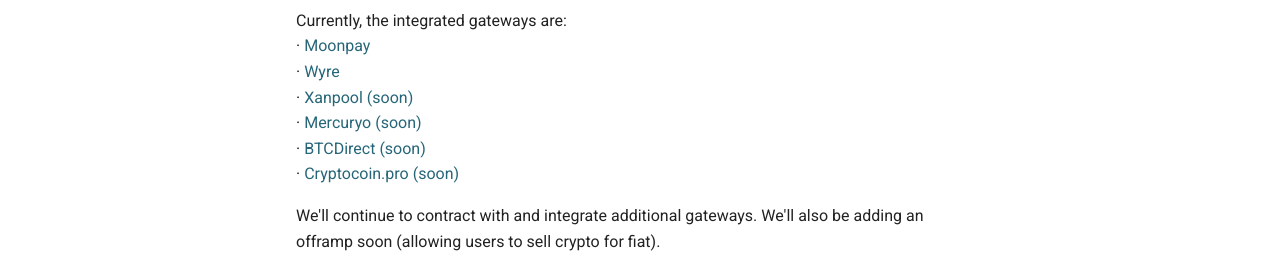
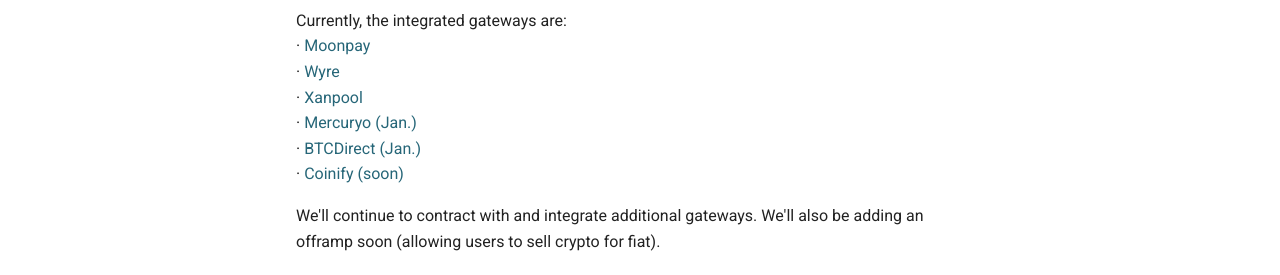
Before and after one commit to onramper/docs, an MkDocs documentation site: the page built from docs/index.md, in a window 1280 px wide and 900 px high, scrolled down 302 px. Shown: the part 172-447 px from the top of the window. Built offline with MkDocs 1.6.1 and Material for MkDocs 9.7.7, drawn with Linux system fonts in a browser that asks for light colours.

Commit message:
Update index.md

```diff
--- a/docs/index.md
+++ b/docs/index.md
@@ -9,10 +9,10 @@ Onramper consist of a [widget](#the-widget) and an [API](#the-api). The API is,
 Currently, the integrated gateways are:
 · <a href="https://moonpay.io" target="_blank">Moonpay</a>
 · <a href="https://sendwyre.com" target="_blank">Wyre</a>
-· <a href="https://xanpool.com/" target="_blank">Xanpool (soon)</a>
-· <a href="https://mercuryo.io/" target="_blank">Mercuryo (soon)</a>
-· <a href="https://btcdirect.eu/en-gb/" target="_blank">BTCDirect (soon)</a>
-· <a href="https://cryptocoin.pro" target="_blank">Cryptocoin.pro (soon)</a>
+· <a href="https://xanpool.com/" target="_blank">Xanpool</a>
+· <a href="https://mercuryo.io/" target="_blank">Mercuryo (Jan.)</a>
+· <a href="https://btcdirect.eu/en-gb/" target="_blank">BTCDirect (Jan.)</a>
+· <a href="https://www.coinify.com/" target="_blank">Coinify (soon)</a>
 
 We'll continue to contract with and integrate additional gateways. We'll also be adding an offramp soon (allowing users to sell crypto for fiat).
 
```
